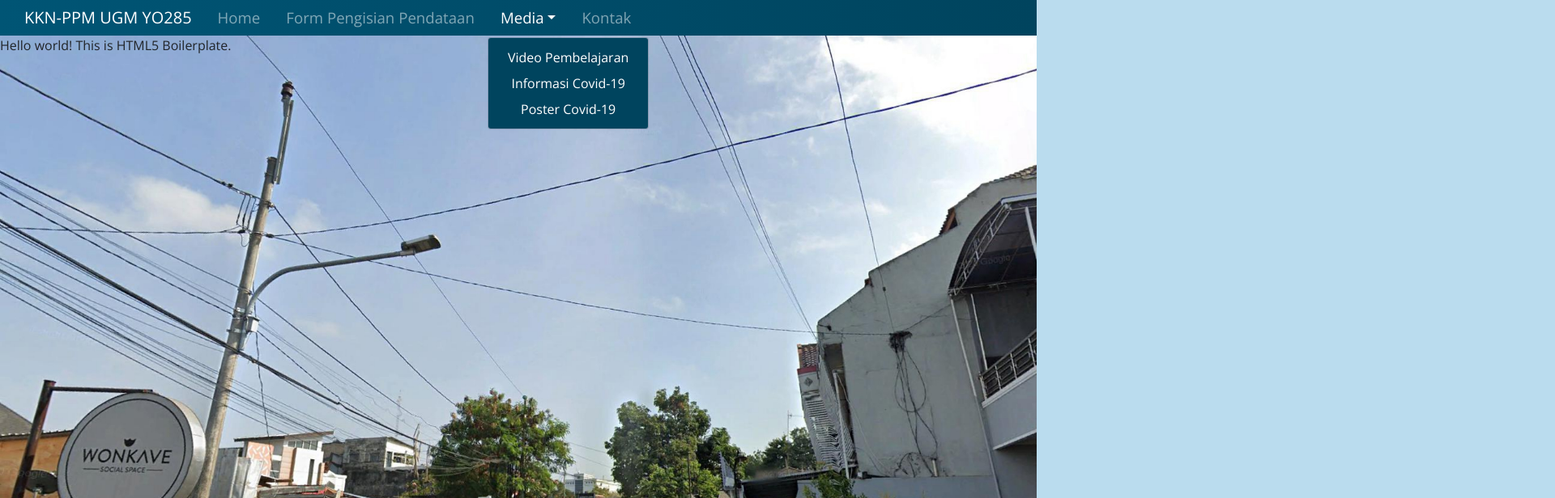
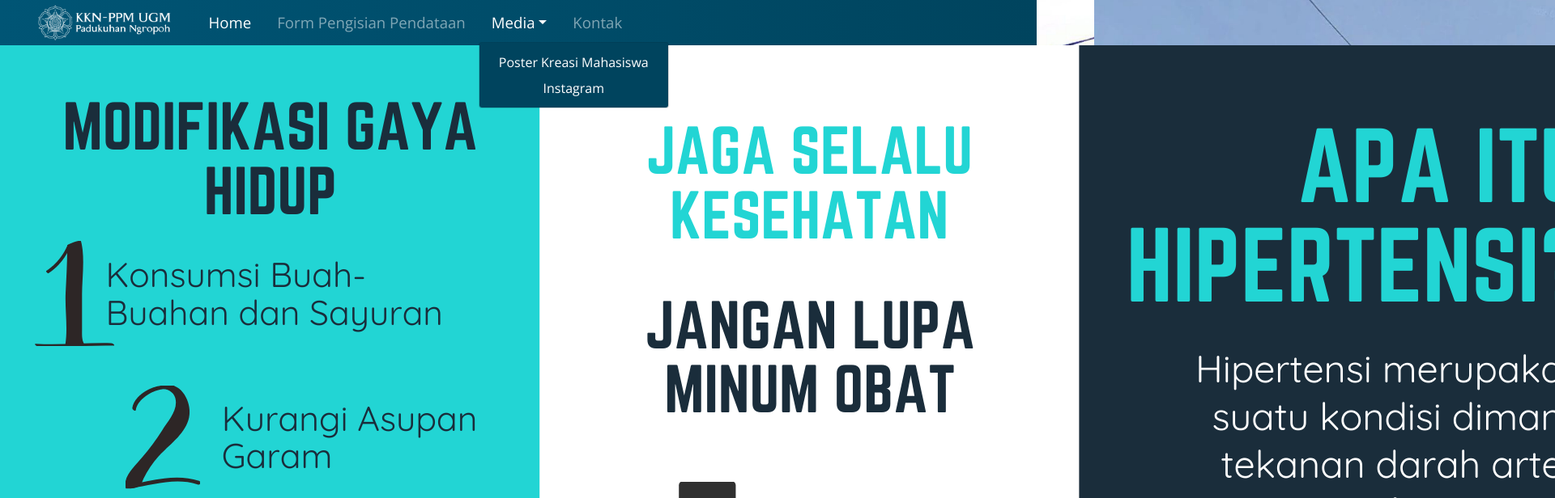
Before and after one commit to andri000me/KKN-Website-Pendataan-Warga, a website built with Parcel: page media-general-pos.html in a window 1280 px wide. Both pictures are taken after a click on the link "Media". Shown: the top 616 px of the page at 81% size, 1920 px wide, since content can reach past the window. Built offline with nearby package versions, Linux system fonts and the light colour scheme.

Commit message:
general fix, poster page fix

```diff
--- a/media-general-pos.html
+++ b/media-general-pos.html
@@ -25,17 +25,19 @@
 </head>
 
 <body class="bg-main-index">
+
+
   <section id="nav-bar">
     <nav class="navbar navbar-expand-sm navbar-dark bg-light">
       <!-- <img src="img/Lambang-UGM-putih-KKN.png"></img> -->
-      <a class="navbar-brand img" href="#">KKN-PPM UGM YO285</a>
+      <a class="navbar-brand img" href="index.html"><img src="img/Lambang-UGM-putih-KKN.png"></img></a>
       <button class="navbar-toggler d-lg-none" type="button" data-toggle="collapse" data-target="#collapsibleNavId" aria-controls="collapsibleNavId"
           aria-expanded="false" aria-label="Toggle navigation">
         <span class="navbar-toggler-icon"></span>
       </button>
       <div class="collapse navbar-collapse" id="collapsibleNavId">
         <ul class="navbar-nav mr-auto mt-2 mt-lg-0">
-          <li class="nav-item">
+          <li class="nav-item active">
             <a class="nav-link" href="index.html">Home</a>
           </li>
           <li class="nav-item">
@@ -44,23 +46,28 @@
           <li class="nav-item dropdown">
             <a class="nav-link dropdown-toggle" href="#" id="dropdownId" data-toggle="dropdown" aria-haspopup="true" aria-expanded="false">Media</a>
             <div class="dropdown-menu" aria-labelledby="dropdownId">
-              <a class="dropdown-item" href="media-video.html">Video Pembelajaran</a>
-              <a class="dropdown-item" href="media-general-pos.html">Informasi Covid-19</a>
-              <a class="dropdown-item" href="media-info-pos.html">Poster Covid-19</a>
+              <a class="dropdown-item" href="media-general-pos.html">Poster Kreasi Mahasiswa</a>
+              <a class="dropdown-item" href="https://www.instagram.com/ngropohasri/">Instagram</a>
             </div>
           </li>
           <li class="nav-item">
-            <a class="nav-link" href="#">Kontak</a>
+            <a class="nav-link" href="contact.html">Kontak</a>
           </li>
         </ul>
       </div>
     </nav>
   </section>
 
-
-  <!-- Add your site or application content here -->
-  <p>Hello world! This is HTML5 Boilerplate.</p>
-
+  <section id="media-poster">
+    <div>
+      <img src="img/Hipertensi/1.png" alt="" srcset="">
+      <img src="img/Hipertensi/2.png" alt="" srcset="">
+      <img src="img/Kolesterol tinggi_ apa artinya_/1.png" alt="" srcset="">
+      <img src="img/Kolesterol tinggi_ apa artinya_/2.png" alt="" srcset="">
+      <img src="img/Diabetes Mellitus/1.png" alt="">
+      <img src="img/Diabetes Mellitus/2.png" alt="">
+    </div>
+  </section>
 
 
   <!-- Js here -->
```
Also changed, not shown: contact.html (+4 -3 lines), form.html (+8 -8 lines), index.html (+2 -1 lines), img/Diabetes Mellitus/1.png (added), img/Diabetes Mellitus/2.png (added), img/Hipertensi/1.png (added), img/Hipertensi/2.png (added), img/Kolesterol tinggi_ apa artinya_/1.png (added), img/Kolesterol tinggi_ apa artinya_/2.png (added).
